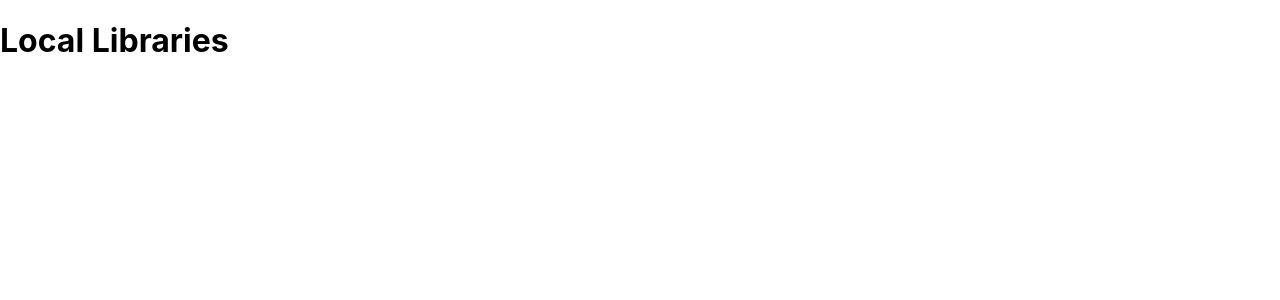
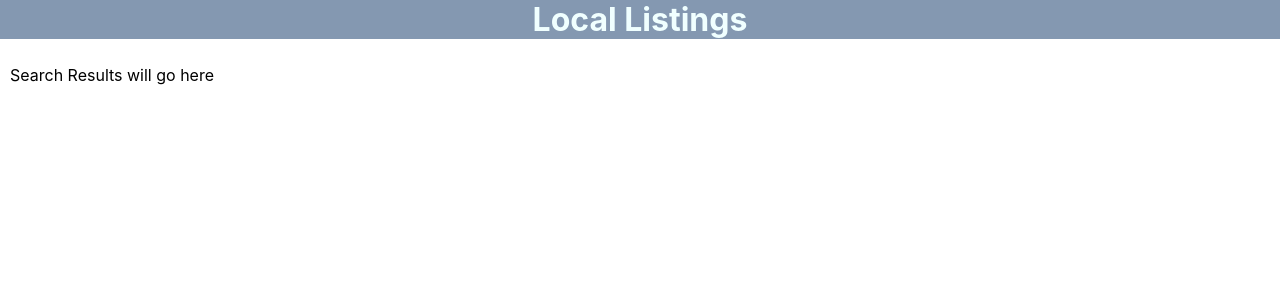
Before and after one commit to bviengineer/neighborhood-react-map, a React (Create React App) app: page / in a window 1280 px wide. Shown: the top 300 px of the page. Built offline with nearby package versions, Linux system fonts and the light colour scheme; no server answers.

Commit message:
Create a side bar component and include it in the main application

```diff
--- a/src/App.css
+++ b/src/App.css
@@ -44,3 +44,20 @@ html, body {
   margin: 0;
   padding: 0;
 }
+
+.listings-title {
+  text-align: center;
+  color: azure;
+}
+
+h1 {
+  background-color: rgba(10,50,100,0.5);
+  margin: 0;
+}
+
+.side-bar {
+  max-width: 65%;
+  height: 100%;
+  float: left;
+  padding: 10px;
+}
--- a/src/App.js
+++ b/src/App.js
@@ -1,6 +1,7 @@
 import React from 'react';
 //import logo from './logo.svg';
 import MyMap from  "./components/Map.js";
+import Listings from "./components/SideMenu.js";
 // import FourSqureAPI from "./api/index.js";
 import './App.css';
 
@@ -8,7 +9,8 @@ class App extends React.Component{
   render(){
     return(
       <div>
-        <h1>Local Libraries</h1>
+        <h1 className="listings-title">Local Listings</h1>
+        <Listings />
         <MyMap />
       </div>
     )
--- /dev/null
+++ b/src/components/SideMenu.js
@@ -0,0 +1,16 @@
+//imports
+import React from "react";
+
+
+//Sidebar with returned locations
+class Listings extends React.Component {
+  render(){
+    return(
+      <div className="side-bar">
+        <p>Search Results will go here</p>
+      </div>
+    )
+  }
+}
+
+export default Listings;
```
